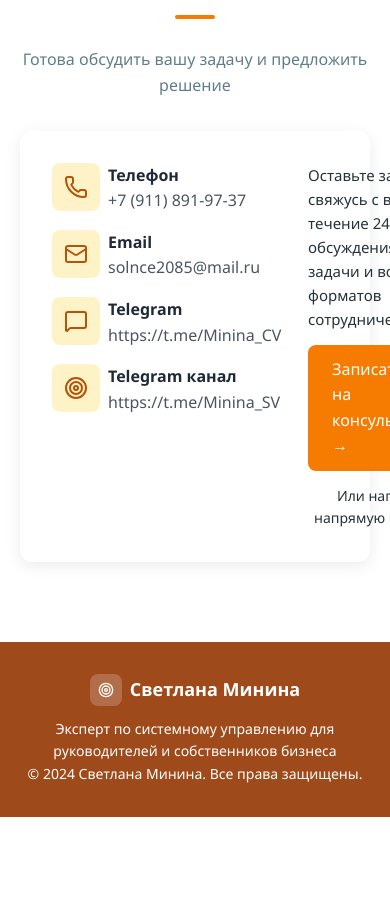
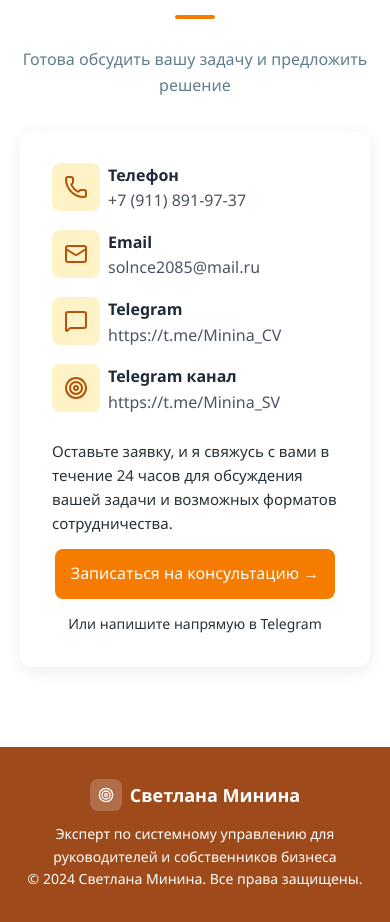
Before and after one commit to ECS1PLE/SvetlanaMinina, a React (Vite) app: page / in a window 390 px wide. Shown: the part 8760-9682 px from the top of the page. Before the commit the page ends 9577 px from the top, so only its background shows below. Built offline with nearby package versions, Linux system fonts and the light colour scheme.

Commit message:
Fix Contacts on mobile

```diff
--- a/src/App.css
+++ b/src/App.css
@@ -427,6 +427,14 @@ footer {
   .about-content {
     width: 100%;
   }
+
+  .contact-container {
+    flex-direction: column;
+  }
+
+  .contact-form > .btn {
+    padding: 12px 16px;
+  }
 }
 
 .contact-item {
```
